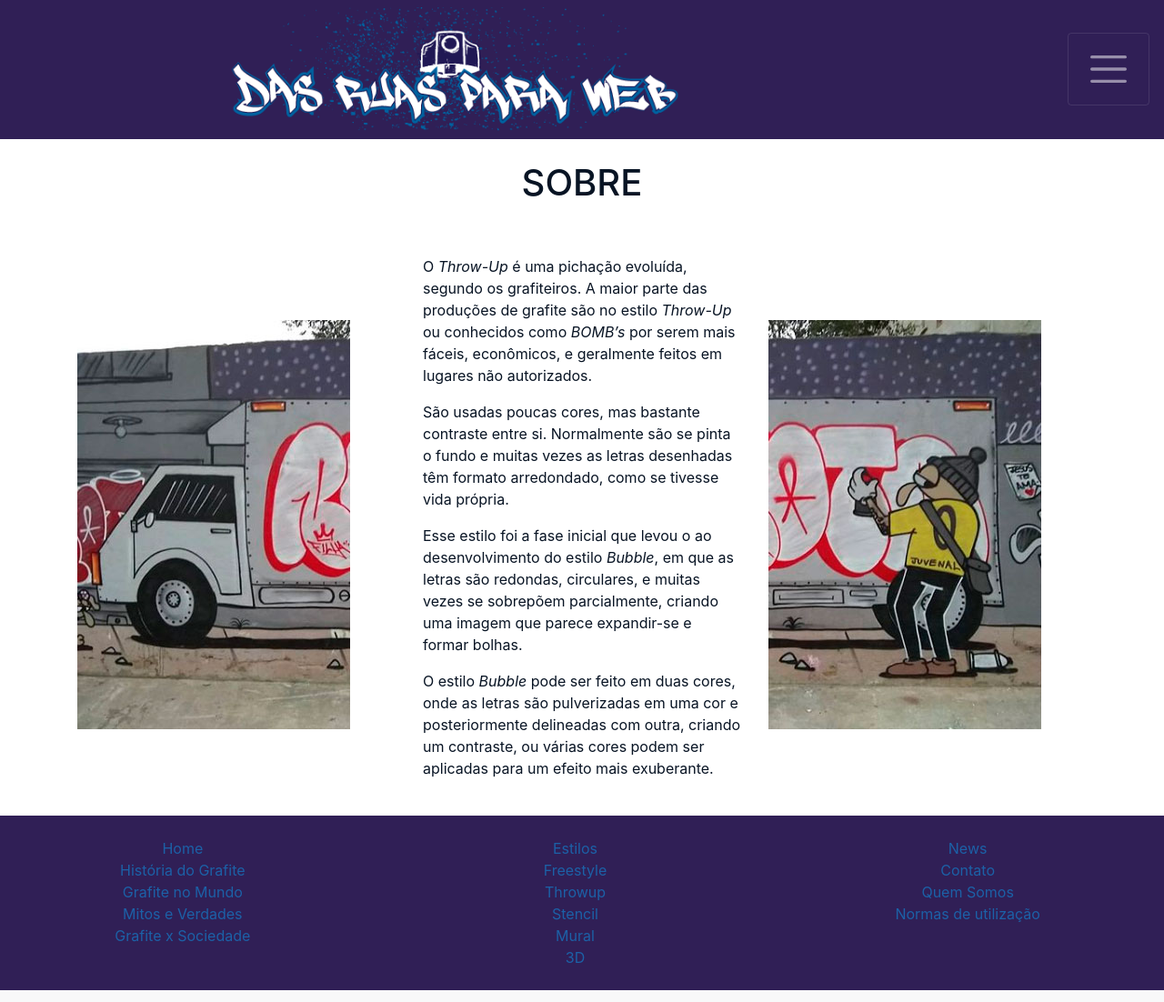
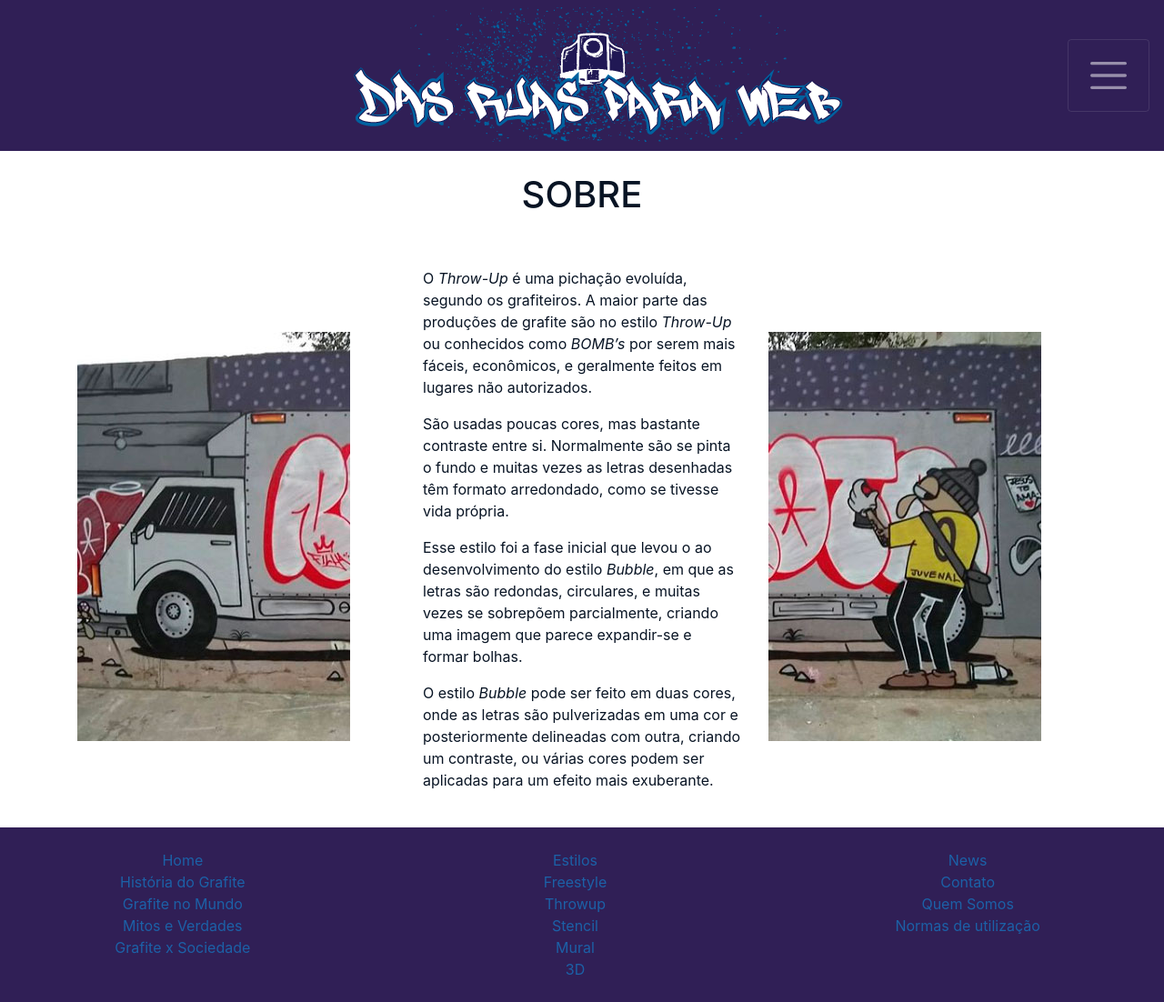
Before and after one commit to MOREIRALARISSA/Das-Ruas-para-Web, a PHP site: page /_authors/anderson/sobre.php in a window 1280 px wide. Shown: the whole page at 91% size. Run offline with PHP 8.4, Linux system fonts and the light colour scheme.

Commit message:
alterações no header e sobre

```diff
--- a/_authors/anderson/sobre.php
+++ b/_authors/anderson/sobre.php
@@ -10,13 +10,13 @@
     </div>
 
     <div class="row align-items-center">
-        <div class="col-lg-4 offset-lg-0 order-lg-first col-md-6 offset-md-0 col-sm-10 offset-sm-3">
+        <div class="col-lg-4 offset-lg-0 order-lg-first col-md-5 offset-md-1 col-sm-5 offset-sm-0">
 
             <img src="./../../_images/anderson/sobre-1.jpg" alt="" />
 
         </div>
 
-        <div class="col-lg-4 offset-lg-0 col-md-8 offset-md-2 order-md-first">
+        <div class="col-lg-4 offset-lg-0 col-md-8 offset-md-2 order-md-first order-sm-first">
             <p>
             O <em>Throw-Up</em> é uma pichação evoluída, segundo os grafiteiros. A maior parte das produções de grafite são no estilo <em>Throw-Up</em>
             ou conhecidos como <em>BOMB’s</em> por serem mais fáceis, econômicos, e geralmente feitos em lugares não autorizados.
@@ -35,7 +35,7 @@
             </p>
         </div>
 
-        <div class="col-lg-4 offset-lg-0 col-md-6 offset-md-0 col-sm-10 offset-sm-3">
+        <div class="col-lg-4 offset-lg-0 col-md-5 offset-md-0 col-sm-5 offset-sm-0">
 
             <img src="./../../_images/anderson/sobre-2.jpg" alt="" />
 
--- a/_templates/header.php
+++ b/_templates/header.php
@@ -39,7 +39,7 @@
         <nav class="navbar navbar-dark colorh">
 
         <!-- img header -->
-            <div class="col-xl-9 offset-xl-0 col-lg-9 offset-lg-1 col-md-9 offset-md-1 col-sm-9 col-7 text-center d-sm-none d-md-block">
+            <div class="col-xl-10 offset-xl-1 col-lg-9 offset-lg-1 col-md-9 offset-md-1 col-sm-9 col-7 text-center d-sm-none d-md-block">
                 <img src="<?php echo !$resultado ? "" : "../../" ;?>_images/logotipo.png" class="img-fluid" alt="Responsive image" />
             </div>
             <div class="col-xl-9 offset-xl-0 col-lg-9 offset-lg-1 col-md-9 offset-md-1 col-sm-9 col-7 text-center d-md-none d-lg-none d-sm-block">
```
